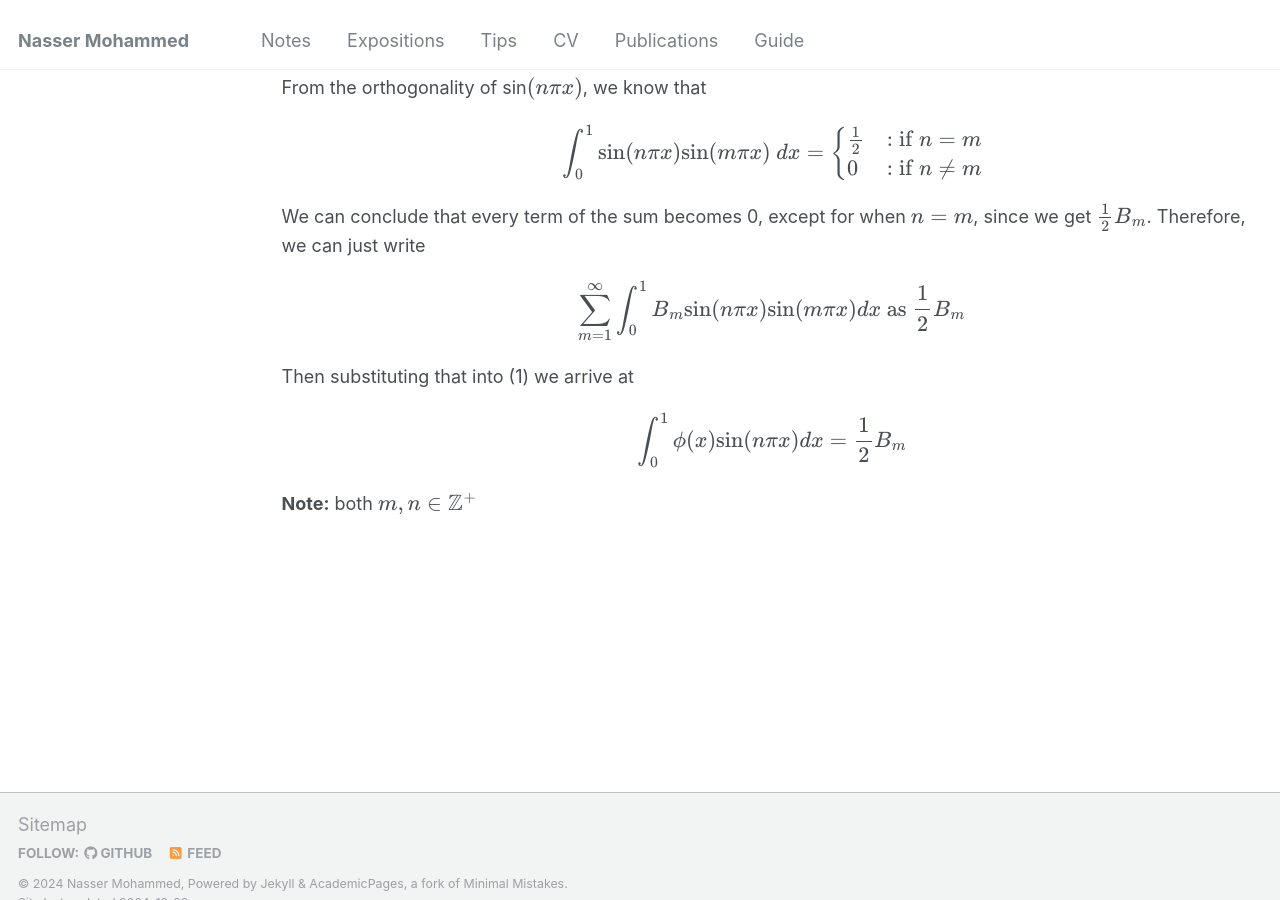
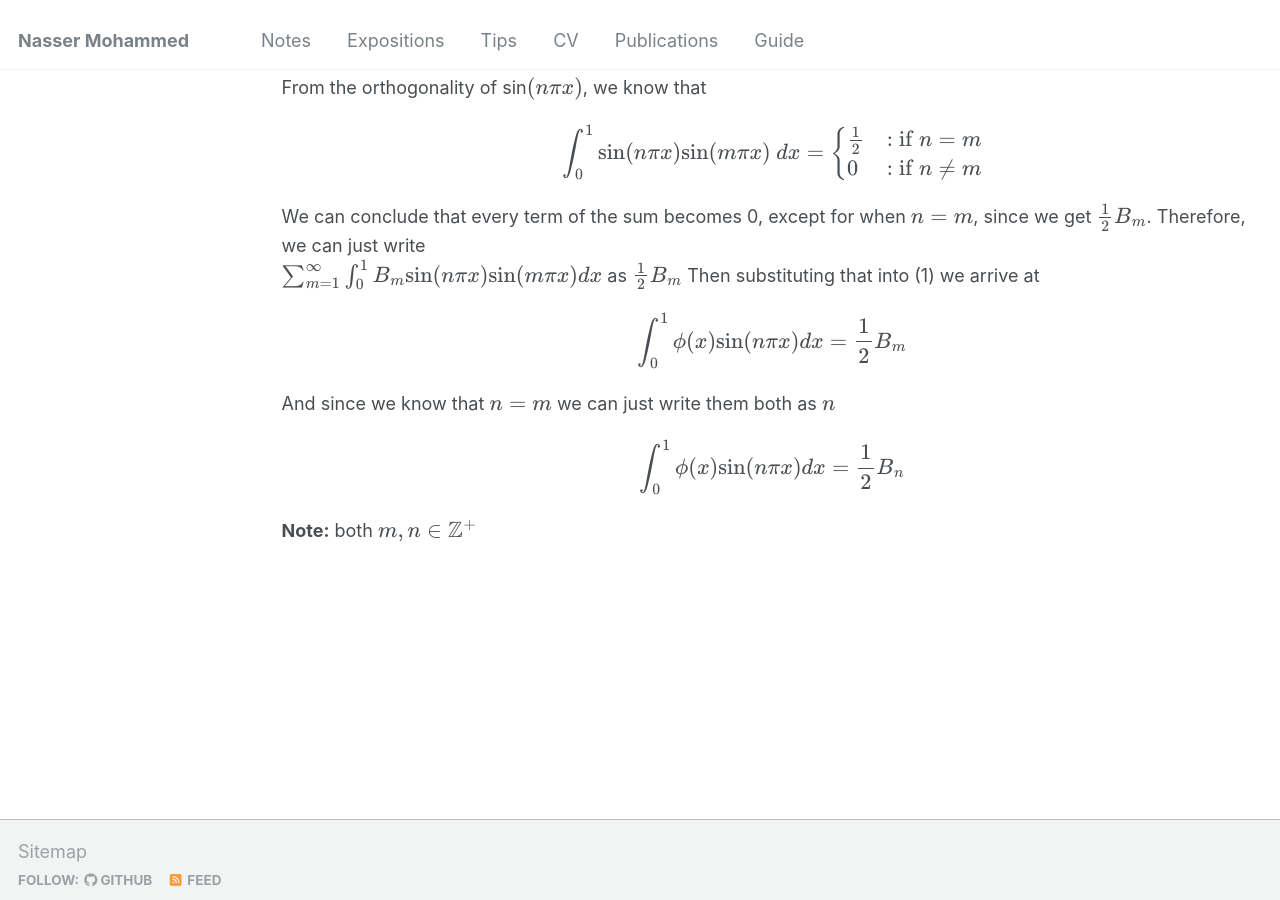
Before and after one commit to Nasser-Mohammed/Nasser-Mohammed.github.io, a Jekyll site: the page built from _pages/notes/pde/heatequation.md, in a window 1280 px wide and 900 px high, scrolled down 8256 px. Built offline with Jekyll 4.4.1, drawn with Linux system fonts in a browser that asks for light colours.

Commit message:
Update heatequation.md

```diff
--- a/_pages/notes/pde/heatequation.md
+++ b/_pages/notes/pde/heatequation.md
@@ -108,6 +108,9 @@ $$
 </div>
 
 We can conclude that every term of the sum becomes 0, except for when \\(n = m\\), since we get \\(\frac{1}{2}B_m\\). Therefore, we can just write
-\\[\sum_{m = 1}^{\infty}\int_0^1B_m\text{sin}(n\pi x)\text{sin}(m\pi x)dx \text{ as } \frac{1}{2}B_m\\]
+\
+\\(\sum_{m = 1}^{\infty}\int_0^1B_m\text{sin}(n\pi x)\text{sin}(m\pi x)dx\\) as \\(\frac{1}{2}B_m\\)
 Then substituting that into (1) we arrive at \\[\int_0^1 \phi(x)\text{sin}(n\pi x)dx = \frac{1}{2}B_m\\]
+And since we know that \\(n = m\\) we can just write them both as \\(n\\)
+\\[\int_0^1 \phi(x)\text{sin}(n\pi x)dx = \frac{1}{2}B_n\\]
 **Note:** both \\(m,n \in \mathbb{Z}^+\\)
```
